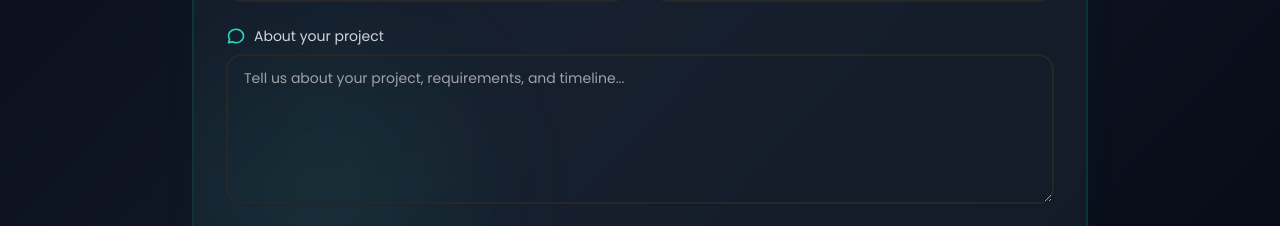
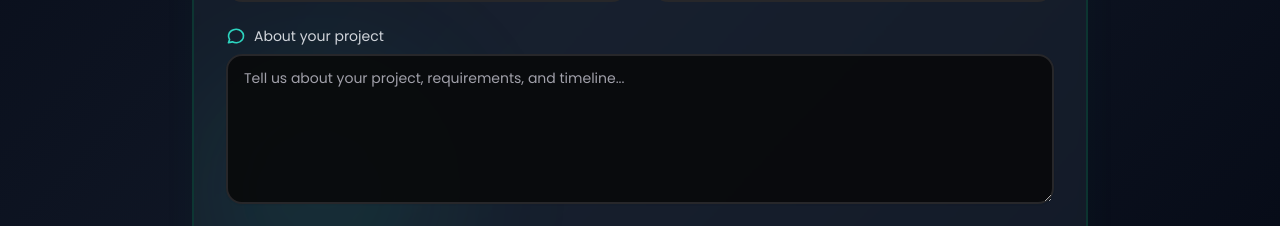
Before and after one commit to logicloom-app/frontend, a Next.js app: page /en/contact in a window 1280 px wide. Shown: the part 819-1045 px from the top of the page. Built offline with nearby package versions, Linux system fonts and the light colour scheme; no server answers.

Commit message:
UI bug fix

```diff
--- a/src/app/(user)/[lang]/contact/_components/ContactClient.jsx
+++ b/src/app/(user)/[lang]/contact/_components/ContactClient.jsx
@@ -220,7 +220,7 @@ export default function ContactClient({ dict }) {
                   id="description"
                   name="description"
                   placeholder={dict?.sendContactDescription2}
-                  className="rounded-2xl px-4 py-3 border-2 focus:border-teal-500 dark:focus:border-teal-400 transition-colors min-h-[150px]"
+                  className="rounded-2xl px-4 py-3 bg-background/90 border-2 focus:border-teal-500 dark:focus:border-teal-400 transition-colors min-h-[150px]"
                   onBlur={formik.handleBlur}
                   value={formik.values.description}
                   onChange={formik.handleChange}
```
